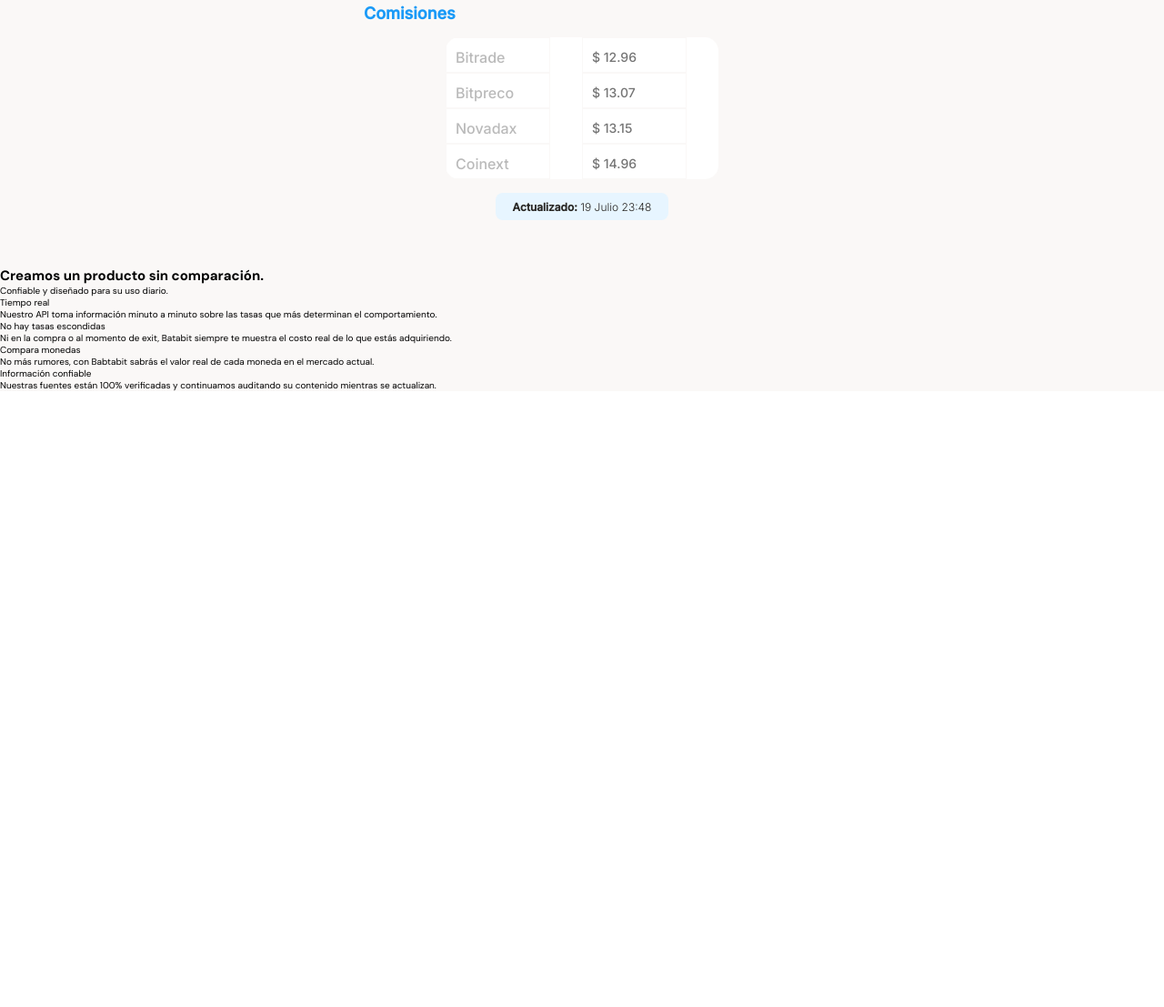
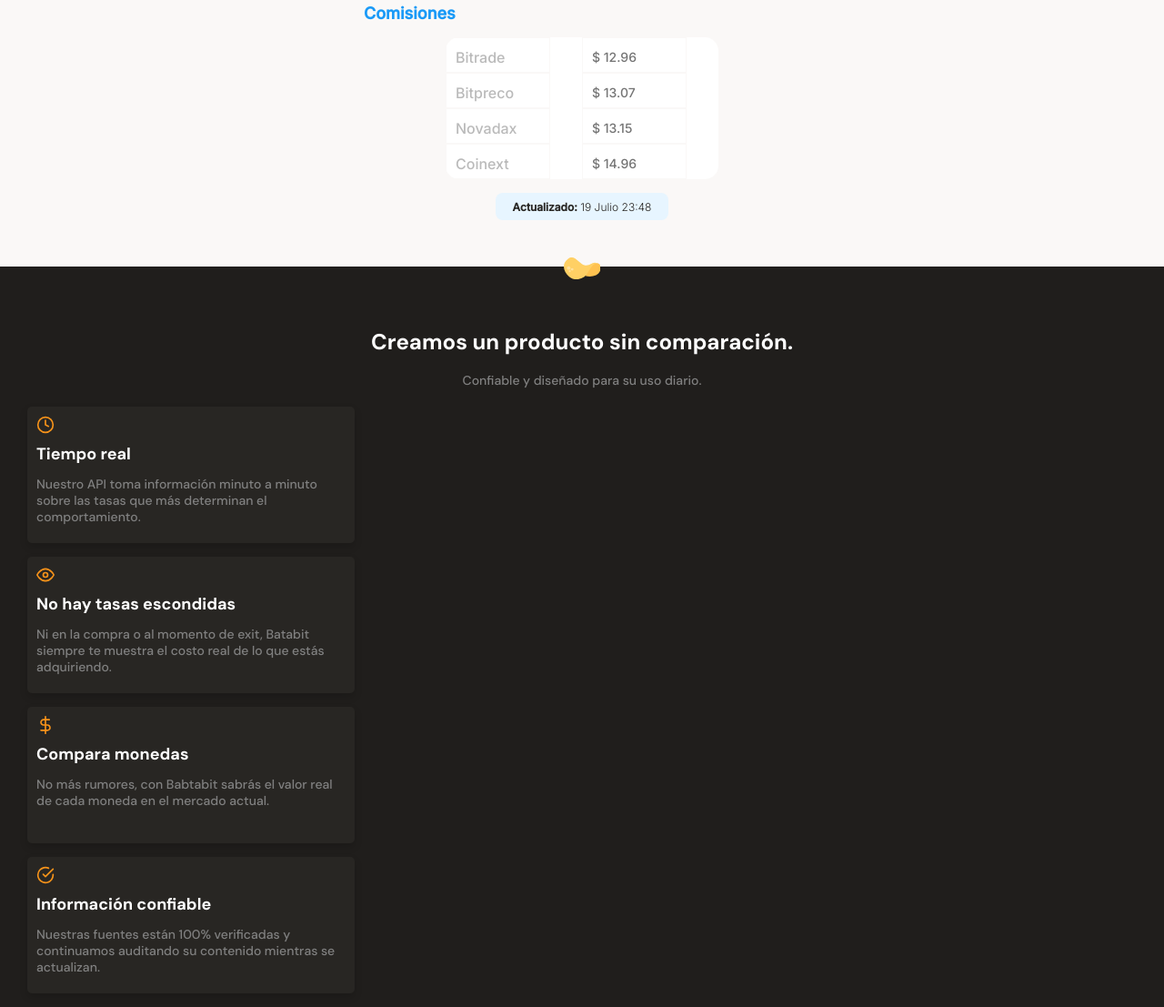
Before and after one commit to jaimediaz96/CourseMobileFirst, a plain HTML site: page index.html in a window 1280 px wide. Shown: the part 1043-2150 px from the top of the page at 91% size. Before the commit the page ends 1473 px from the top, so only its background shows below. Drawn offline with Linux system fonts and the light colour scheme.

Commit message:
Se agrego estilo a la seccion product datail

```diff
--- a/index.html
+++ b/index.html
@@ -83,29 +83,29 @@
         </section>
       </section>
       <section class="main-product-detail">
-        <span></span>
-        <div>
+        <span class="product-detail--batata-logo"></span>
+        <div class="product-detail--title">
           <h2>Creamos un producto sin comparación.</h2>
           <p>Confiable y diseñado para su uso diario.</p>
         </div>
         <section class="product-cards--container">
           <article class="product-detail--card">
-            <span class="clock"></span>
+            <span class="img-logo clock"></span>
             <p class="product--card-title">Tiempo real</p>
             <p class="product--card-body">Nuestro API toma información minuto a minuto sobre las tasas que más determinan el comportamiento.</p>
           </article>
           <article class="product-detail--card">
-            <span class="eye"></span>
+            <span class="img-logo eye"></span>
             <p class="product--card-title">No hay tasas escondidas</p>
             <p class="product--card-body">Ni en la compra o al momento de exit, Batabit siempre te muestra el costo real de lo que estás adquiriendo.</p>
           </article>
           <article class="product-detail--card">
-            <span class="dollar-sign"></span>
+            <span class="img-logo dollar-sign"></span>
             <p class="product--card-title">Compara monedas</p>
             <p class="product--card-body">No más rumores, con Babtabit sabrás el valor real de cada moneda en el mercado actual.</p>
           </article>
           <article class="product-detail--card">
-            <span class="check-circle"></span>
+            <span class="img-logo check-circle"></span>
             <p class="product--card-title">Información confiable</p>
             <p class="product--card-body">Nuestras fuentes están 100% verificadas y continuamos auditando su contenido mientras se actualizan.</p>
           </article>
--- a/styles.css
+++ b/styles.css
@@ -216,3 +216,90 @@ main {
 .main-currency-table .commission-date {
     background-color: var(--soft-blue);
 }
+.main-product-detail {
+    position: relative;
+    width: 100%;
+    min-width: 320px;
+    height: auto;
+    padding: 20px 10px;
+    background-color: var(--black);
+}
+.product-detail--batata-logo {
+    position: absolute;
+    width: 40px;
+    height: 25px;
+    top: -10px;
+    left: calc(50% - 20px);
+    background-image: url(./assets/icons/batata.svg);
+}
+.product-detail--title {
+    width: 90%;
+    min-width: 288px;
+    height: auto;
+    margin: 0 auto;
+    margin-top: 50px;
+    text-align: center;
+}
+.product-detail--title h2 {
+    margin-bottom: 20px;
+    font-size: 2.4rem;
+    font-weight: bold;
+    line-height: 2.6rem;
+    color: var(--just-white);
+}
+.product-detail--title p {
+    margin-bottom: 20px;
+    font-size: 1.4rem;
+    font-weight: 500;
+    line-height: 1.8rem;
+    color: #808080;
+}
+.product-cards--container {
+    width: 100%;
+    min-width: 288px;
+    max-width: 400px;
+    height: auto;
+}
+.product-detail--card {
+    width: 90%;
+    height: 150px;
+    margin: 15px auto;
+    padding: 10px;
+    background-color: var(--warm-black);
+    border-radius: 5px;
+    box-shadow: 0 4px 8px rgba(0, 0, 0, 0.16);
+}
+.product-detail--card .clock {
+    background-image: url(./assets/icons/clock.svg);
+}
+.product-detail--card .eye {
+    background-image: url(./assets/icons/eye.svg);
+}
+.product-detail--card .dollar-sign {
+    background-image: url(./assets/icons/dollar-sign.svg);
+}
+.product-detail--card .check-circle {
+    background-image: url(./assets/icons/check-circle.svg);
+}
+.product-detail--card .img-logo {
+    display: inline-block;
+    width: 20px;
+    height: 20px;
+    margin-bottom: 10px;
+    background-size: cover;
+    background-position: center;
+    background-repeat: no-repeat;
+}
+.product--card-title {
+    margin-bottom: 15px;
+    font-size: 1.8rem;
+    font-weight: bold;
+    line-height: 1.8rem;
+    color: var(--just-white);
+}
+.product--card-body {
+    font-size: 1.4rem;
+    font-weight: 500;
+    line-height: 1.8rem;
+    color: #808080;
+}
```
